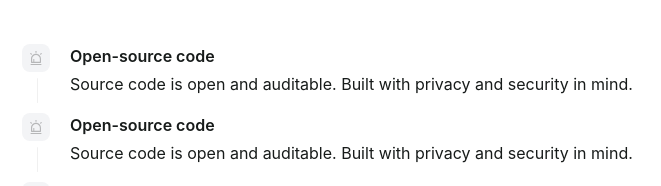
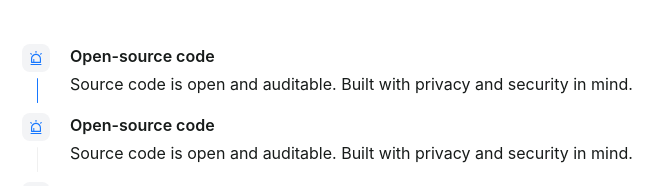
Before and after one commit to canyon-project/docs, a Next.js app: page /home in a window 1280 px wide. Shown: the top 186 px of the page, without its empty margins (0-661 px from the left). Built offline with nearby package versions, Linux system fonts and the light colour scheme.

Commit message:
更新 TestStep.tsx

```diff
--- a/components/TestStep.tsx
+++ b/components/TestStep.tsx
@@ -13,7 +13,7 @@ const TestStep = () => {
         <div className={'ml-3.5 mt-10 mb-6'}>
             <Steps
                 direction="vertical"
-                current={null}
+                current={1}
                 items={[
                     {
                         title: "Open-source code",
```
